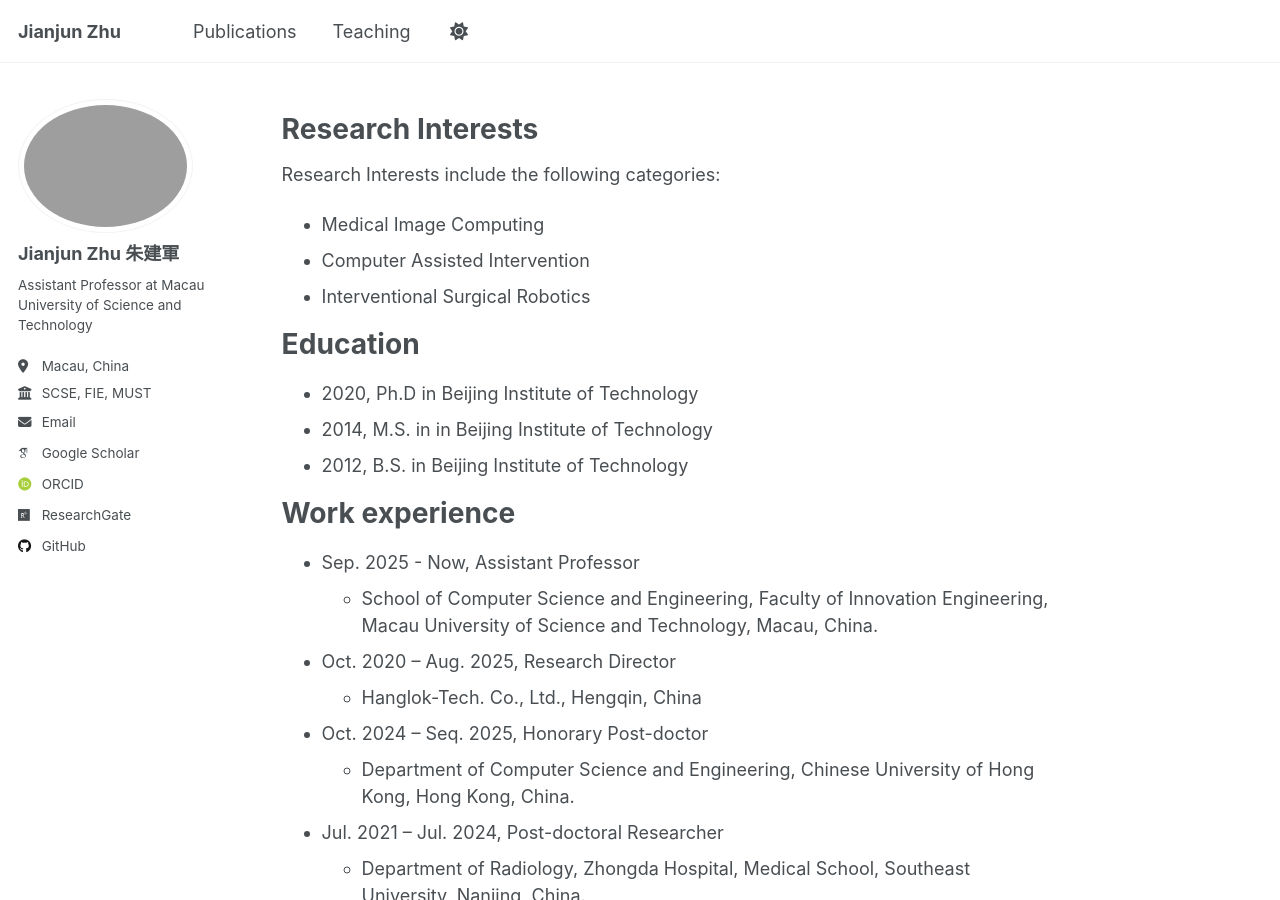
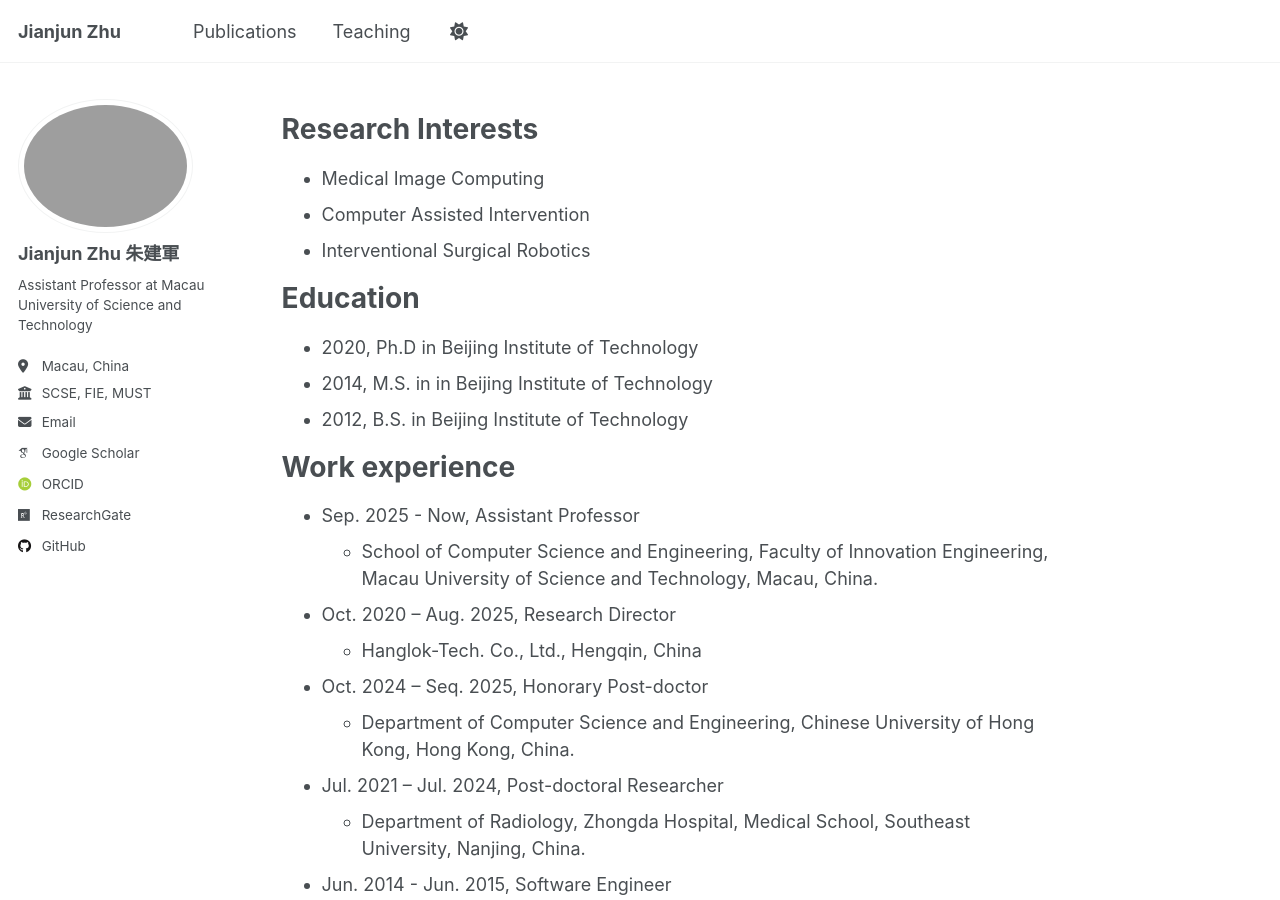
Before and after one commit to JianjunZhu/JianjunZhu.github.io, a Jekyll site: the page built from _pages/about.md, in a window 1280 px wide and 900 px high. Built offline with Jekyll 4.4.1, drawn with Linux system fonts in a browser that asks for light colours; some web fonts are replaced; a script that is not in the unit is left out.

Commit message:
Update about.md

```diff
--- a/_pages/about.md
+++ b/_pages/about.md
@@ -11,14 +11,12 @@ redirect_from:
 
 Research Interests
 ======
-Research Interests include the following categories:
 * Medical Image Computing
 * Computer Assisted Intervention
 * Interventional Surgical Robotics
 
 Education
 ======
-
 * 2020, Ph.D in Beijing Institute of Technology
 * 2014, M.S. in in Beijing Institute of Technology
 * 2012, B.S. in Beijing Institute of Technology
```
